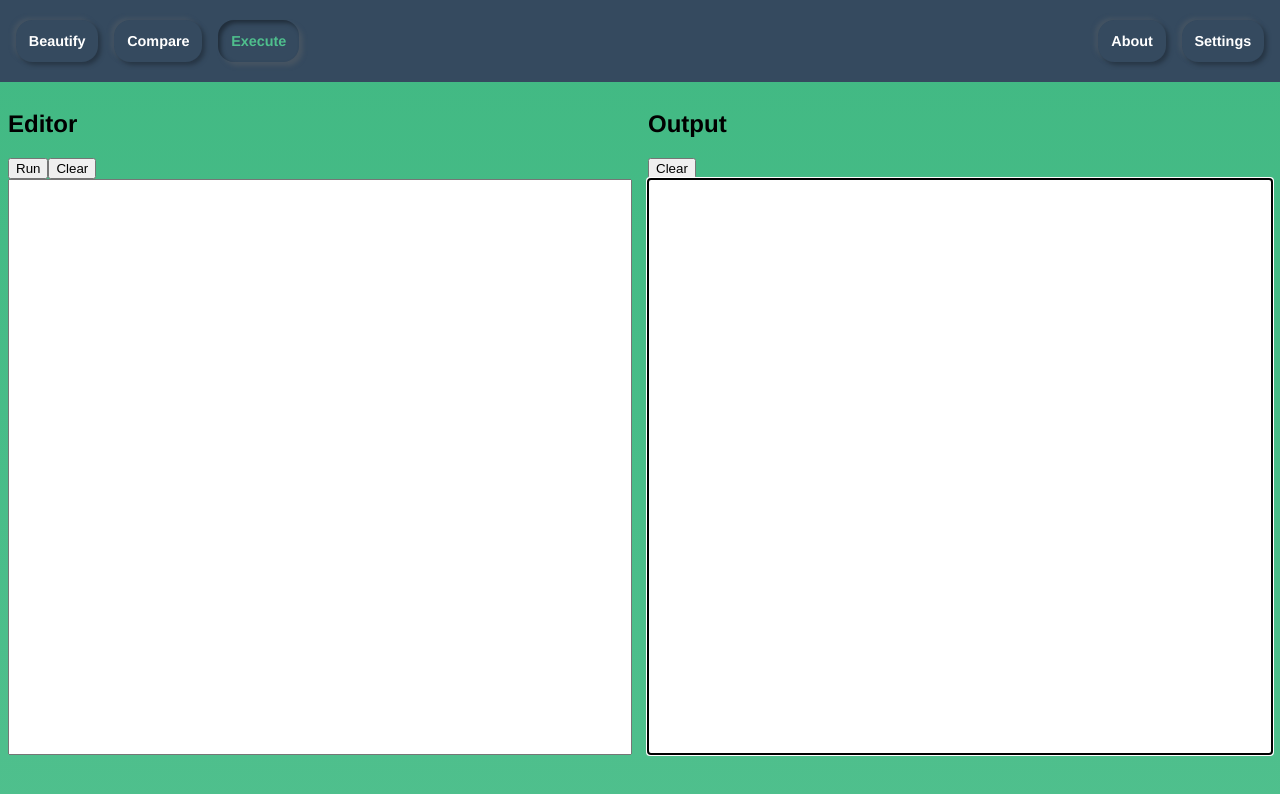
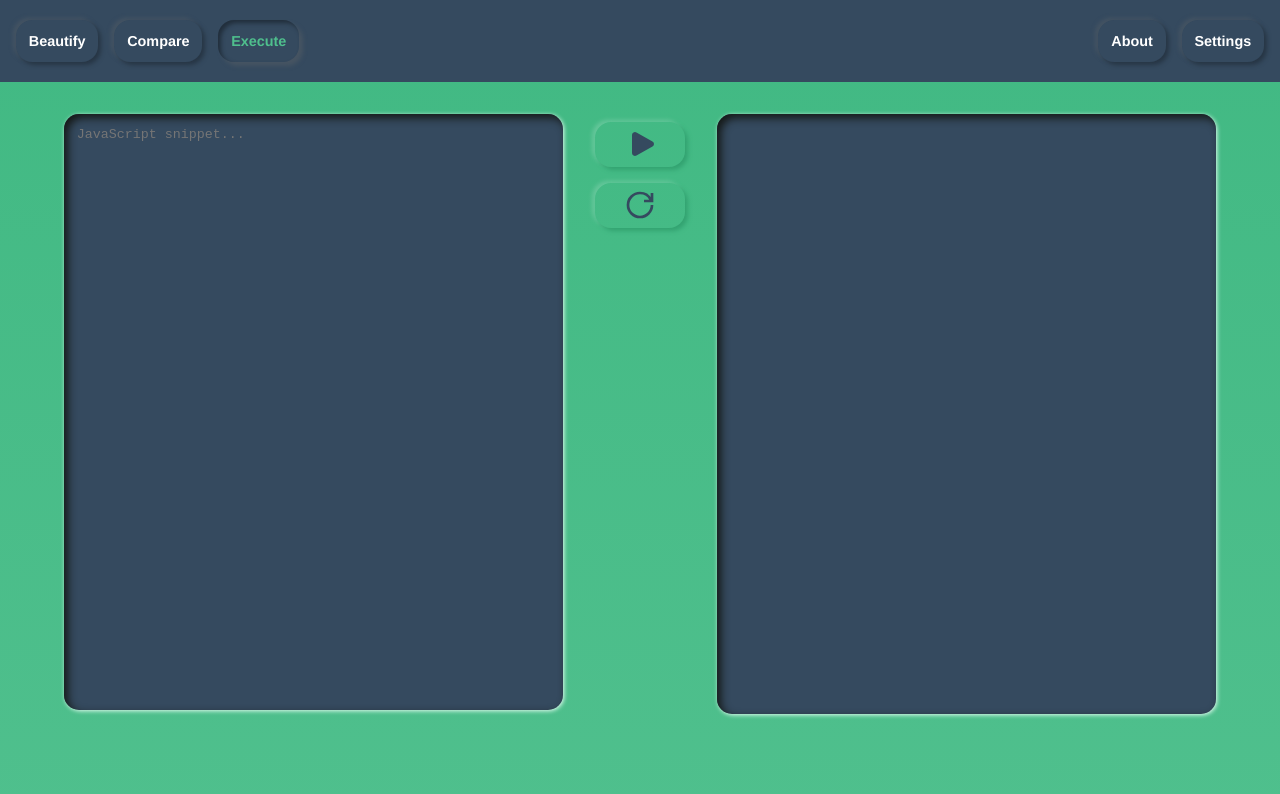
Before and after one commit to sprakash57/ecslate, a Vue app: page /#/execute in a window 1280 px wide. Shown: the top 794 px of the page. Built offline with nearby package versions, Linux system fonts and the light colour scheme.

Commit message:
style: Work on design for Beautify and Executor

```diff
--- a/src/views/Beautifier.vue
+++ b/src/views/Beautifier.vue
@@ -1,8 +1,5 @@
 <template>
   <main class="container">
-    <section style="margin: 1rem">
-      <Dropdown :options="options" :onClick="selectInputType" default="JSON" />
-    </section>
     <section class="fields">
       <div class="fields__io">
         <textarea
@@ -21,13 +18,57 @@
         <Button :onClick="clearEditor" title="Reset">
           <img src="@/assets/icon/reset.svg" alt="Reset" />
         </Button>
+        <Dropdown :options="options" :onClick="selectInputType" default="JSON" />
       </div>
       <div class="fields__io">
-        <div ref="output" class="darkBg field__io__output" />
+        <div ref="output" class="darkBg fields__io__output" />
       </div>
     </section>
   </main>
 </template>
+
+<style scoped>
+.container {
+  display: flex;
+  flex-direction: column;
+  justify-content: center;
+  align-items: center;
+  margin-top: 2rem;
+}
+.fields {
+  display: flex;
+  width: 90%;
+  min-width: 900px;
+}
+.fields__io {
+  width: 100%;
+}
+.fields__io__editor {
+  resize: none;
+  width: 100%;
+}
+.fields__btn {
+  margin: 0 2rem;
+  height: 200px;
+  display: flex;
+  flex-direction: column;
+}
+.fields__btn button {
+  padding: 0.4rem;
+  width: 100%;
+}
+.fields__btn > * {
+  margin: 0.5rem 0;
+}
+.fields__btn img {
+  vertical-align: middle;
+}
+.fields__io__output {
+  width: 100%;
+  height: 100%;
+  overflow-y: auto;
+}
+</style>
 
 <script lang="ts">
 import { defineComponent, ref } from "vue";
@@ -91,41 +132,3 @@ export default defineComponent({
   },
 });
 </script>
-
-<style scoped>
-.container {
-  display: flex;
-  flex-direction: column;
-  justify-content: center;
-  align-items: center;
-}
-.fields {
-  display: flex;
-  width: 90%;
-  min-width: 900px;
-}
-.fields__io__editor {
-  resize: none;
-  width: 100%;
-}
-.fields__io {
-  width: 100%;
-}
-.fields__btn {
-  display: flex;
-  flex-direction: column;
-  margin: auto 3rem;
-}
-.fields__btn button {
-  border-radius: 20%;
-  padding: 0.25rem;
-}
-.fields__btn img {
-  vertical-align: middle;
-}
-.field__io__output {
-  width: 100%;
-  height: 100%;
-  overflow-y: auto;
-}
-</style>
--- a/src/views/Comparator.vue
+++ b/src/views/Comparator.vue
@@ -63,15 +63,16 @@
   height: 200px;
   display: flex;
   flex-direction: column;
-  justify-content: space-around;
 }
 .fields__btn button {
   padding: 0.4rem;
   width: 100%;
-  margin: 0;
 }
 .fields__btn img {
   vertical-align: middle;
+}
+.fields__btn > * {
+  margin: 0.5rem 0;
 }
 .fields__output {
   width: 100%;
--- a/src/views/Execute.vue
+++ b/src/views/Execute.vue
@@ -1,15 +1,27 @@
 <template>
   <main class="container">
-    <section class="section">
-      <h2>Editor</h2>
-      <button @click="runEditor">Run</button>
-      <button @click="clearEditor">Clear</button>
-      <textarea v-model="editor" name="editor" cols="60" rows="38" />
-    </section>
-    <section class="section">
-      <h2>Output</h2>
-      <button @click="clearOutput">Clear</button>
-      <div ref="output" class="output"></div>
+    <section class="fields">
+      <div class="fields__io">
+        <textarea
+          v-model="editor"
+          name="editor"
+          cols="60"
+          rows="38"
+          class="darkBg fields__io__editor"
+          placeholder="JavaScript snippet..."
+        />
+      </div>
+      <div class="fields__btn">
+        <Button :onClick="runEditor" title="Execute">
+          <img src="@/assets/icon/execute.svg" alt="Execute" />
+        </Button>
+        <Button :onClick="resetFields" title="Reset">
+          <img src="@/assets/icon/reset.svg" alt="Reset" />
+        </Button>
+      </div>
+      <div class="fields__io">
+        <div ref="output" class="darkBg fields__io__output" />
+      </div>
     </section>
   </main>
 </template>
@@ -17,45 +29,66 @@
 <style scoped>
 .container {
   display: flex;
+  flex-direction: column;
   justify-content: center;
+  align-items: center;
+  margin-top: 2rem;
 }
-.section {
-  width: 50%;
-  padding: 0.5rem;
+.fields {
+  display: flex;
+  width: 90%;
+  min-width: 900px;
 }
-textarea {
+.fields__io {
+  width: 100%;
+}
+.fields__io__editor {
   resize: none;
   width: 100%;
 }
-.output {
+.fields__btn {
+  margin: 0 2rem;
+  height: 200px;
+  display: flex;
+  flex-direction: column;
+}
+.fields__btn button {
+  padding: 0.4rem;
   width: 100%;
-  background: white;
-  height: 86%;
-  outline: auto;
-  max-height: 77vh;
+  min-width: 90px;
+}
+.fields__btn > * {
+  margin: 0.5rem 0;
+}
+.fields__btn img {
+  vertical-align: middle;
+}
+.fields__io__output {
+  width: 100%;
+  height: 100%;
   overflow-y: auto;
 }
 </style>
 
 <script lang="ts">
 import { defineComponent, ref } from "vue";
+import Button from '@/components/common/Button.vue';
 
 export default defineComponent({
-  name: "Execute",
+  components: {
+    Button
+  },
   setup() {
     const editor = ref("");
     const output = ref();
 
-    const clearEditor = () => {
+    const resetFields = () => {
       editor.value = "";
-    };
-
-    const clearOutput = () => {
       (<HTMLDivElement>output.value).innerHTML = "";
     };
 
     const runEditor = (): void => {
-      clearOutput();
+      (<HTMLDivElement>output.value).innerHTML = "";
       (function (): void {
         function createLogNode(message: string): HTMLDivElement {
           const node = document.createElement("div");
@@ -83,8 +116,7 @@ export default defineComponent({
     return {
       editor,
       output,
-      clearEditor,
-      clearOutput,
+      resetFields,
       runEditor,
     };
   },
```
Also changed, not shown: src/assets/icon/execute.svg (added).
